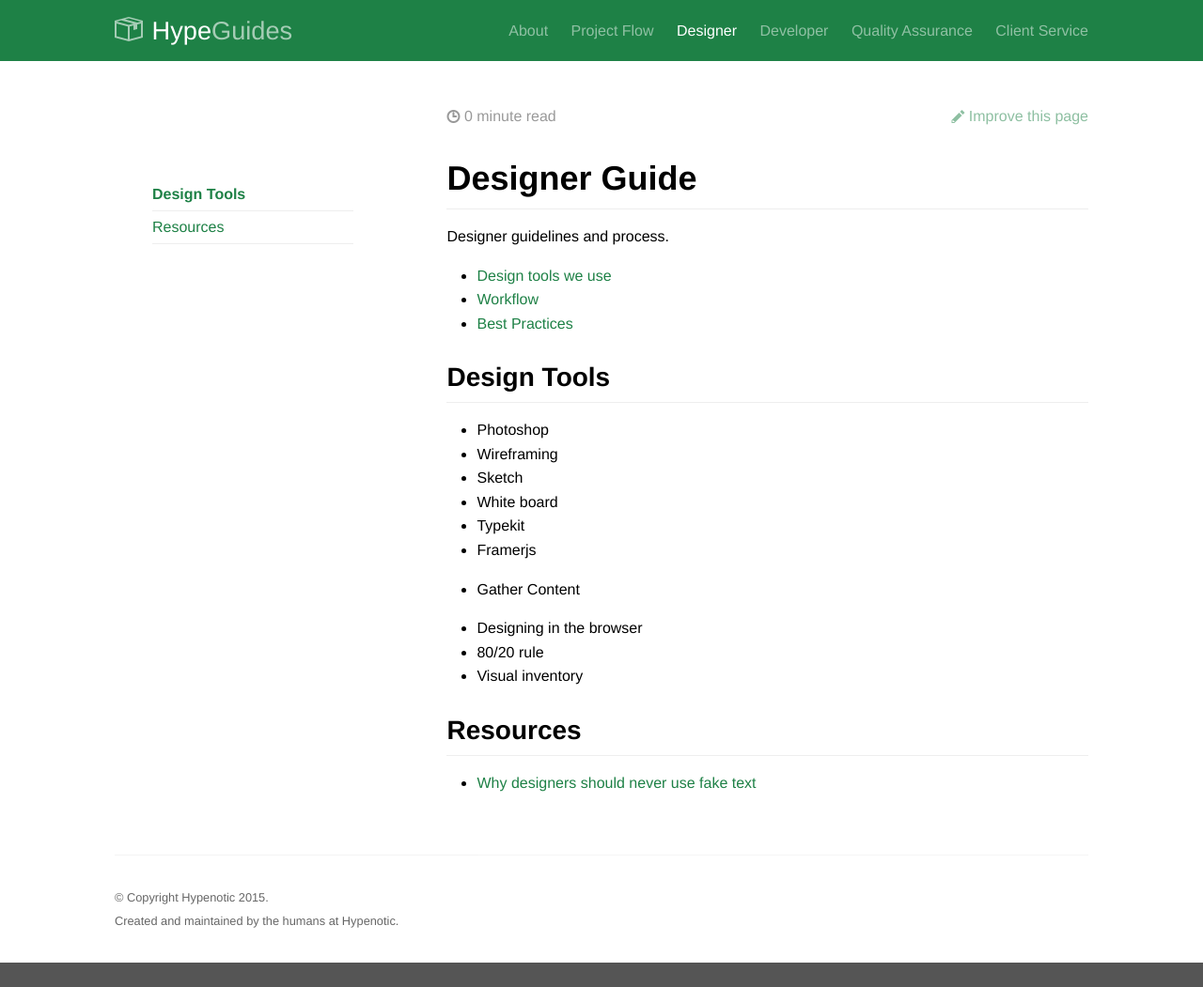
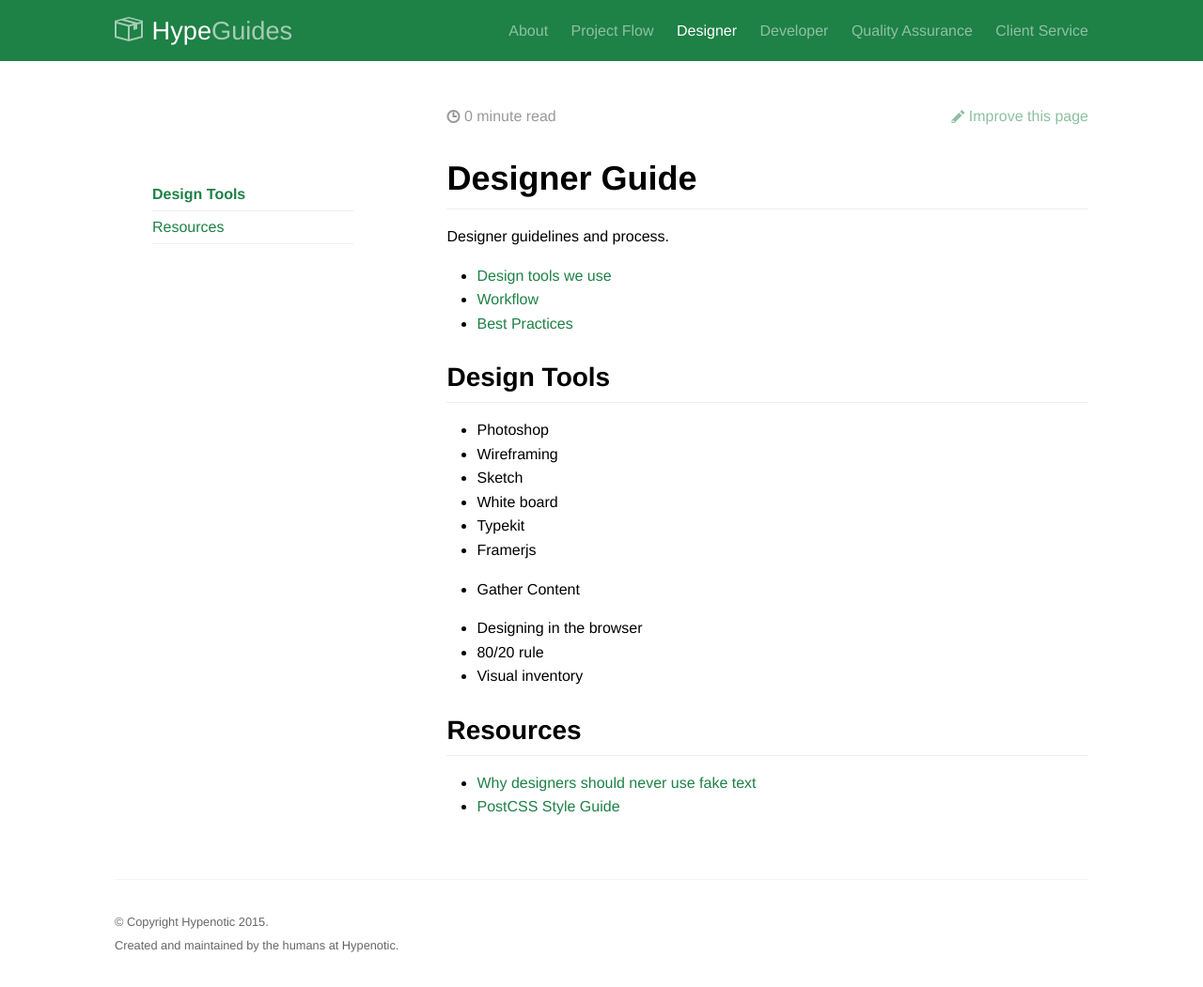
Before and after one commit to TaniaD13/handbook, a Jekyll site: the page built from designer.md, in a window 1280 px wide and 1051 px high. Shown: the whole window at 94% size. Built offline with Jekyll 4.4.1, drawn with Linux system fonts in a browser that asks for light colours; Markdown is read by kramdown in place of the engine named in the settings.

Commit message:
Update designer.md

```diff
--- a/designer.md
+++ b/designer.md
@@ -29,3 +29,4 @@ Designer guidelines and process.
 
 ## Resources
 * [Why designers should never use fake text](]http://thenextweb.com/dd/2015/04/09/why-designers-should-never-use-fake-text/)
+* [PostCSS Style Guide](https://github.com/morishitter/postcss-style-guide)
```
